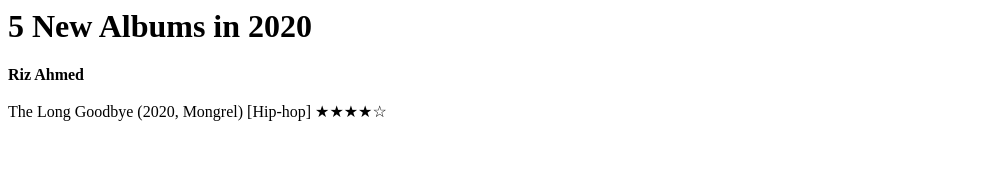
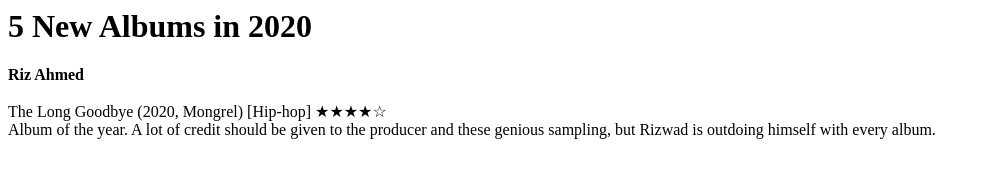
Before and after one commit to renping-li/musicreview, a plain HTML site: page top5new2020.html in a window 1280 px wide. Shown: the whole page, without its empty margins (0-986 px from the left). Drawn offline with Linux system fonts and the light colour scheme.

Commit message:
Update top5new2020.html

```diff
--- a/top5new2020.html
+++ b/top5new2020.html
@@ -4,4 +4,6 @@
   <br><br>
   The Long Goodbye (2020, Mongrel) [Hip-hop] ★★★★☆
   <!-- 20200822 -->
+  <br>
+  Album of the year. A lot of credit should be given to the producer and these genious sampling, but Rizwad is outdoing himself with every album.
 </html>
```
